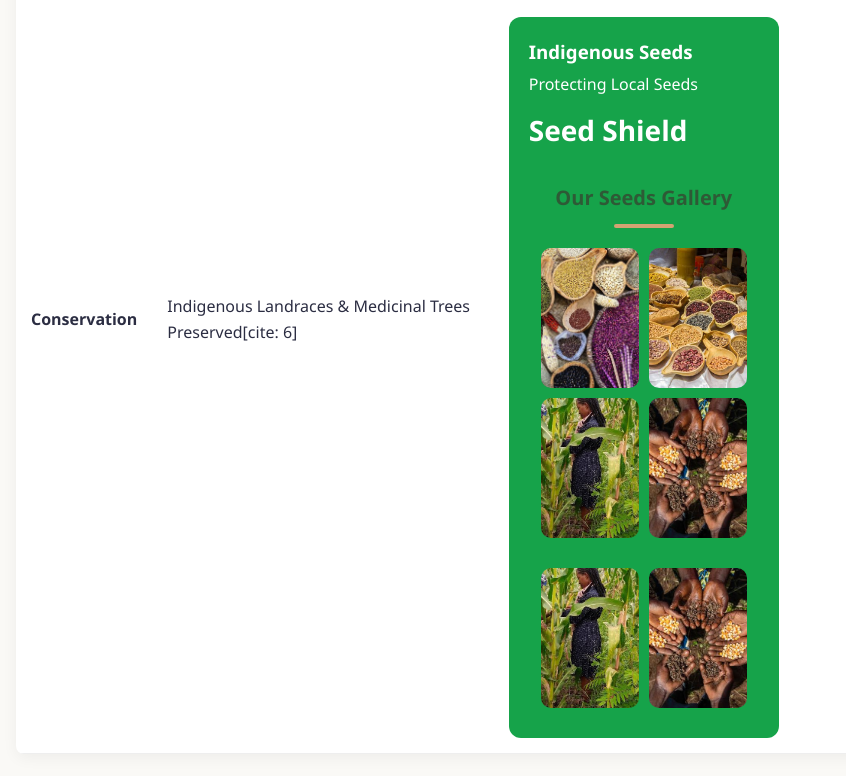
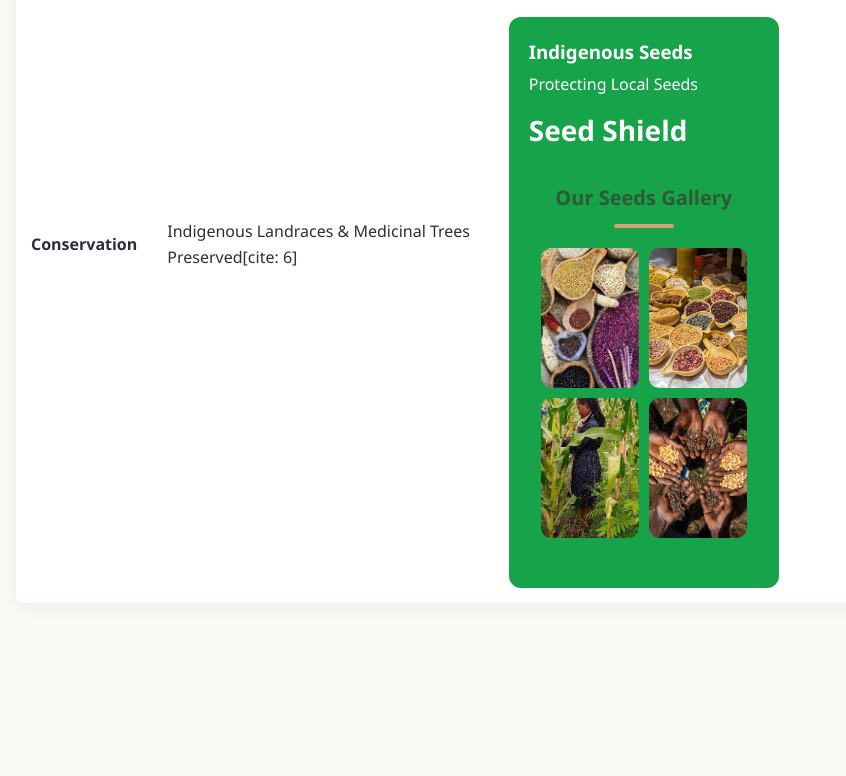
Before and after one commit to Abarindadominicsavio/Seed-Shield-Africa, a plain HTML site: page index.html in a window 1280 px wide. Shown: the part 1959-2735 px from the top of the page, without its empty margins (94-940 px from the left). After the commit the page ends 2623 px from the top, so only its background shows below. Drawn offline with Linux system fonts and the light colour scheme.

Commit message:
Update index.html

```diff
--- a/index.html
+++ b/index.html
@@ -115,7 +115,3 @@
     <img src="images.jpg" style="width:100%; height:140px; object-fit:cover; border-radius:10px;" alt="Farm">
   </div>
 </section>
-<div style="display:grid; grid-template-columns:1fr 1fr; gap:10px; max-width:650px; margin:10px auto; padding:0 12px;">
-  <img src="images (3).jpg" style="width:100%; height:140px; object-fit:cover; border-radius:10px;" alt="Maize">
-  <img src="images.jpg" style="width:100%; height:140px; object-fit:cover; border-radius:10px;" alt="Farm">
-</div>
```
